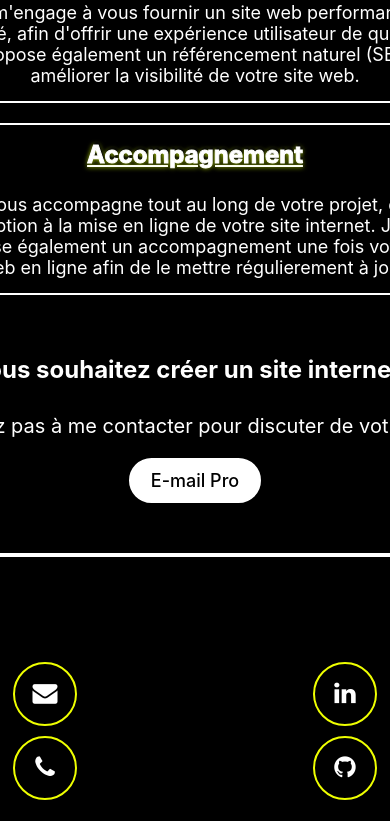
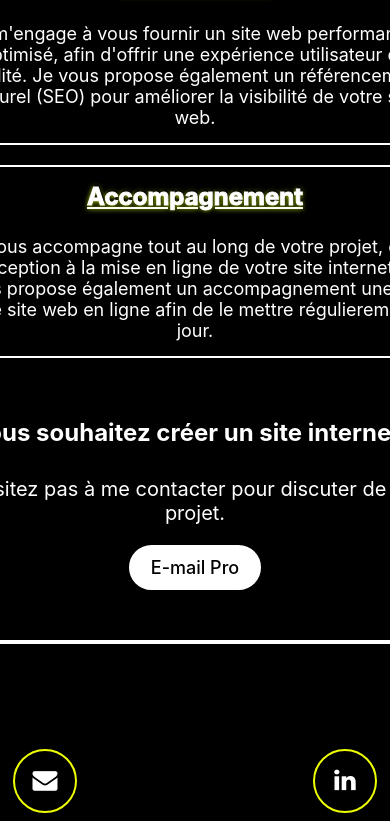
Before and after one commit to Manu-Marques/Portfolio_V2, a React (Vite) app: page / in a window 390 px wide. Shown: the part 7481-8302 px from the top of the page. Built offline with nearby package versions, Linux system fonts and the light colour scheme.

Commit message:
added css

```diff
--- a/src/components/prestation/styles.css
+++ b/src/components/prestation/styles.css
@@ -224,9 +224,16 @@
     }
   }
 
+  @media screen and (max-width: 760px) {
+    .prestation-table {
+        width: 90%;
+    }
+  }
+
   @media screen and (max-width: 500px) {
-    .prestation-table {
-        width: 100%;
+    .prestation-contact-title,
+    .prestation-contact-text {
+        text-align: center;
     }
 
     .prestation-web-subtitle,
```
